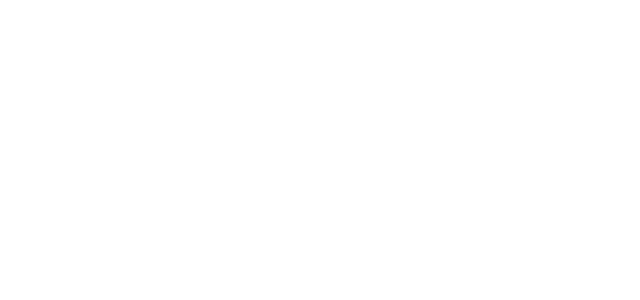
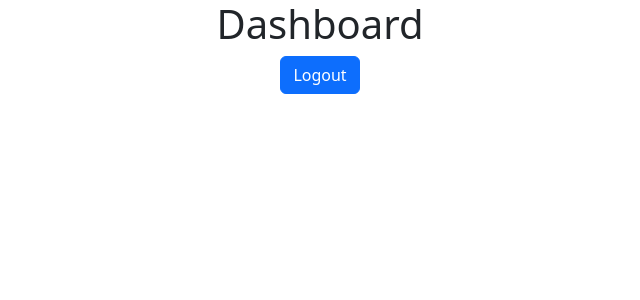
Before and after one commit to Jaydeepprecious/Shrikantsirproject1, a React (Create React App) app: page /Dashboard in a window 1280 px wide. Before the commit this address had no page. Shown: the top 300 px of the page, without its empty margins (320-960 px from the left). Built offline with nearby package versions, Linux system fonts and the light colour scheme.

Commit message:
7th commit

```diff
--- a/package.json
+++ b/package.json
@@ -15,6 +15,7 @@
     "react-native-image-picker": "^5.3.1",
     "react-router-dom": "^6.11.0",
     "react-scripts": "5.0.1",
+    "react-toastify": "^9.1.2",
     "web-vitals": "^2.1.4"
   },
   "scripts": {
--- a/src/App.js
+++ b/src/App.js
@@ -9,6 +9,7 @@
 import Signup1 from "./Components/Signup1"
 import Contact from './Components/Contact';
 import Menu from './Components/Menu';
+import Dashboard from './Components/Dashboard';
 function App() {
   return (
     <div className="App">
@@ -18,6 +19,7 @@
         <Routes>
         <Route path="/" element={<Menu/>} />
           <Route path="/Home" element={<Home />} />
+          <Route exact path="/Dashboard" element={<Dashboard />} />
           <Route exact path="/About" element={<About />} />
           <Route exact path="/Login" element={<Login />} />
           <Route exact path="/Signup" element={<Signup1 />} />
--- /dev/null
+++ b/src/Components/Dashboard.js
@@ -0,0 +1,26 @@
+import React from 'react'
+import { useNavigate } from "react-router-dom";
+function Dashboard() {
+    const history = useNavigate();
+    function handleSubmit(){
+        alert("Logout Successfully")
+
+        const token3=localStorage.removeItem('token');
+         console.log(token3)
+         history("/Login");
+    }
+  return (
+    <div>
+      <h1>Dashboard</h1>
+      <button
+          type="submit"
+          className="btn btn-primary"
+          onClick={handleSubmit}
+        >
+          Logout
+        </button>
+    </div>
+  )
+}
+
+export default Dashboard
--- a/src/Components/Login.js
+++ b/src/Components/Login.js
@@ -4,7 +4,8 @@
 import Nav from 'react-bootstrap/Nav';
 import Navbar from 'react-bootstrap/Navbar';
 import Container from 'react-bootstrap/Container';
-
+import { ToastContainer, toast } from 'react-toastify';
+import 'react-toastify/dist/ReactToastify.css';
 import { NavDropdown } from 'react-bootstrap';
 const Signup1 = () => {
 
@@ -43,18 +44,29 @@
             const token2 = localStorage.getItem('token')
             console.log(token2);
             if (token1 === token2) {
-              alert("SignIn is Successfully!!")
-              const token3=localStorage.removeItem('token');
-              console.log(token3)
-              history("/Home");
+
+              //const token3=localStorage.removeItem('token');
+             // console.log(token3)
+              history("/Dashboard");
 
             }
-            alert("your account logout successfully")
+
+          });
+          toast.success("LogIn Successfully!",{
+
+            position:"top-center",
+
+
           });
 
       }
       else {
-        alert("invalid email address");
+        toast.error("Invalid email address!",{
+
+          position:"top-center",
+
+
+        });
       }
     }
   };
@@ -127,6 +139,7 @@
         >
           Submit
         </button>
+        <ToastContainer />
       </form>
     </>
   );
--- a/src/Components/Signup1.js
+++ b/src/Components/Signup1.js
@@ -4,8 +4,12 @@
 import Nav from 'react-bootstrap/Nav';
 import Navbar from 'react-bootstrap/Navbar';
 import Container from 'react-bootstrap/Container';
+import { ToastContainer, toast } from 'react-toastify';
+import 'react-toastify/dist/ReactToastify.css';
+import { NavDropdown } from 'react-bootstrap';
 
-import { NavDropdown } from 'react-bootstrap';
+
+
 const Signup1 = () => {
 
   const [email, setEmail] = useState("");
@@ -30,7 +34,14 @@
 
 
 
-     alert("Sigup Successfully");
+
+      //alert("LogIn Successfully ")
+      // toast.success("SignUp Successfully!",{
+      //   autoClose: 15000,
+      //   position:"top-center",
+
+
+      // });
     axios.post("https://reqres.in/api/register", {
 
       email: email,
@@ -115,6 +126,7 @@
         >
           Submit
         </button>
+        <ToastContainer autoClose={8000}/>
       </form>
     </>
   );
```
Also changed, not shown: 1 other file (tests, documents, lock files or other folders).
